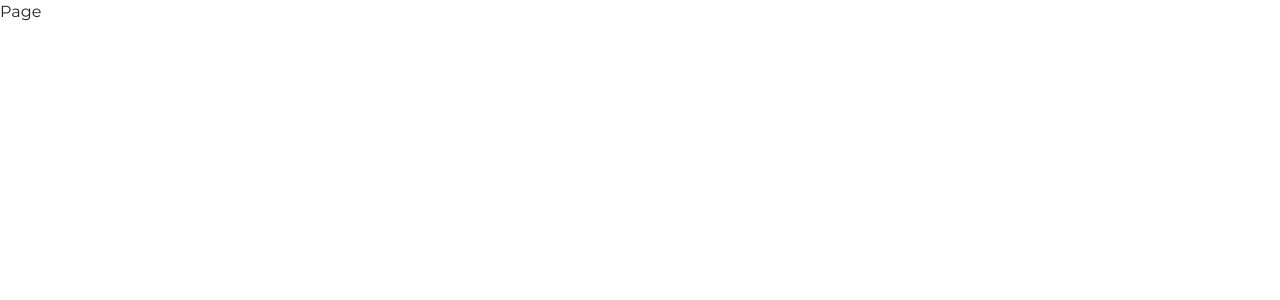
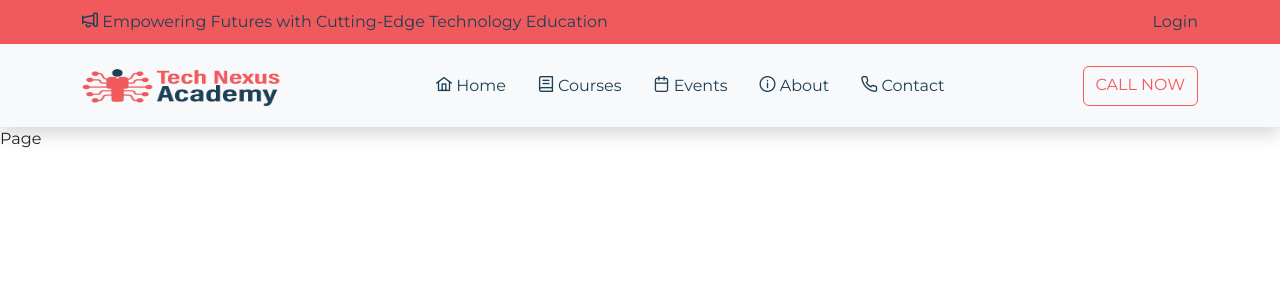
Before and after one commit to seval2016/technexusacademy-UI, a Next.js app: page / in a window 1280 px wide. Shown: the top 300 px of the page. Built offline with nearby package versions, Linux system fonts and the light colour scheme.

Commit message:
header - navbar

```diff
--- a/package.json
+++ b/package.json
@@ -18,12 +18,12 @@
     "react": "^18",
     "react-bootstrap": "^2.10.4",
     "react-dom": "^18",
-    "sass": "^1.77.8",
     "sweetalert2": "^11.12.2",
     "yup": "^1.4.0"
   },
   "devDependencies": {
     "eslint": "^8",
-    "eslint-config-next": "14.2.5"
+    "eslint-config-next": "14.2.5",
+    "sass": "^1.77.8"
   }
 }
--- a/src/app/layout.js
+++ b/src/app/layout.js
@@ -1,17 +1,24 @@
+import MainMenubar from "@/components/common/header/main-menubar";
+import Topbar from "@/components/common/header/topbar";
+import { config } from "@/helpers/config";
 import { montserrat } from "@/helpers/fonts";
 import "@/styles/index.scss";
 
-
-
 export const metadata = {
-  title: "Create Next App",
-  description: "Generated by create next app",
+  title: {
+    template: `%s | ${config.project.name}`,
+    default: config.project.name,
+  },
+  description: config.project.description,
 };
 
 export default function RootLayout({ children }) {
   return (
     <html lang="en" className={montserrat.variable}>
-      <body >{children}</body>
+      <body suppressHydrationWarning={true}>
+        <Topbar />
+        <MainMenubar />
+        {children}</body>
     </html>
   );
 }
--- /dev/null
+++ b/src/components/common/header/button-call-now.js
@@ -0,0 +1,10 @@
+import { config } from '@/helpers/config'
+import React from 'react'
+
+const ButtonCallNow = () => {
+  return (
+    <a href={`tel: ${config.contact.phone1}`} className="btn btn-outline-primary">CALL NOW</a>
+  )
+}
+
+export default ButtonCallNow
--- /dev/null
+++ b/src/components/common/header/logo.js
@@ -0,0 +1,20 @@
+import React from "react";
+import { NavbarBrand } from "react-bootstrap";
+import { Link } from "next/navigation";
+import Image from "next/image";
+import { config } from "@/helpers/config";
+
+const Logo = ({ theme = "dark" }) => {
+	return (
+		<NavbarBrand href="/" as={Link}>
+			<Image
+				src={`/img/logos/logo-${theme}.png`}
+				alt={config.project.name}
+				width={200}
+				height={57}
+			/>
+		</NavbarBrand>
+	);
+};
+
+export default Logo;
--- /dev/null
+++ b/src/components/common/header/main-menu.js
@@ -0,0 +1,19 @@
+"use client"
+import React from "react";
+import { Nav } from "react-bootstrap";
+import menuItems from "@/helpers/data/main-menu.json";
+import Link from "next/link";
+
+const MainMenu = (props) => {
+	return (
+		<Nav {...props}>
+			{menuItems.map((item) => (
+				<Nav.Link key={item.title} href={item.link} as={Link}>
+					<i className={item.icon}></i> {item.title}
+				</Nav.Link>
+			))}
+		</Nav>
+	);
+};
+
+export default MainMenu;
--- /dev/null
+++ b/src/components/common/header/main-menubar.js
@@ -0,0 +1,36 @@
+"use client";
+import React from "react";
+import { Container, Nav, Navbar, Offcanvas } from "react-bootstrap";
+import Logo from "./logo";
+import MainMenu from "./main-menu";
+import ButtonCallNow from "./button-call-now";
+
+const MainMenubar = () => {
+	return (
+		<Navbar expand="lg" className="bg-body-tertiary shadow" sticky="top">
+			<Container>
+				<Logo />
+				<Navbar.Toggle aria-controls="main-menu" />
+				<Navbar.Offcanvas
+					id="main-menu"
+					aria-labelledby="main-menu-title"
+					placement="end"
+				>
+					<Offcanvas.Header closeButton>
+						<Offcanvas.Title id="main-menu-title">
+							Tech Nexus Academy
+						</Offcanvas.Title>
+					</Offcanvas.Header>
+					<Offcanvas.Body>
+						<MainMenu className="justify-content-center flex-grow-1" />
+
+                        <ButtonCallNow/>
+
+					</Offcanvas.Body>
+				</Navbar.Offcanvas>
+			</Container>
+		</Navbar>
+	);
+};
+
+export default MainMenubar;
--- /dev/null
+++ b/src/components/common/header/topbar.js
@@ -0,0 +1,20 @@
+import { config } from "@/helpers/config";
+import React from "react";
+import { Container } from "react-bootstrap";
+import "./topbar.scss";
+
+const Topbar = () => {
+	return (
+		<div className="topbar">
+			<Container>
+					<div className="slogan">
+						<i className="pi pi-megaphone"></i>{" "}
+						{config.project.slogan}
+					</div>
+					<div>Login</div>
+			</Container>
+		</div>
+	);
+};
+
+export default Topbar;
--- /dev/null
+++ b/src/components/common/header/topbar.scss
@@ -0,0 +1,21 @@
+@use "../../../styles/variables" as v;
+@use "../../../styles/mixins" as m;
+
+.topbar {
+	background-color: v.$color1;
+	color: v.$color2;
+	padding-top: 10px;
+	padding-bottom: 10px;
+
+	.container {
+		@include m.flex();
+	}
+
+	.slogan {
+		display: none;
+
+		@media (min-width: 992px) {
+			display: block;
+		}
+	}
+}
--- /dev/null
+++ b/src/helpers/data/main-menu.json
@@ -0,0 +1,27 @@
+[
+	{
+		"title": "Home",
+		"link": "/",
+		"icon": "pi pi-home"
+	},
+	{
+		"title": "Courses",
+		"link": "/courses",
+		"icon": "pi pi-book"
+	},
+	{
+		"title": "Events",
+		"link": "/events",
+		"icon": "pi pi-calendar"
+	},
+	{
+		"title": "About",
+		"link": "/about",
+		"icon": "pi pi-info-circle"
+	},
+	{
+		"title": "Contact",
+		"link": "/contact",
+		"icon": "pi pi-phone"
+	}
+]
--- a/src/styles/index.scss
+++ b/src/styles/index.scss
@@ -1,2 +1,3 @@
 @import "./variables";
 @import "bootstrap/scss/bootstrap";
+@import 'primeicons/primeicons.css';
```
Also changed, not shown: 1 other file (tests, documents, lock files or other folders).
